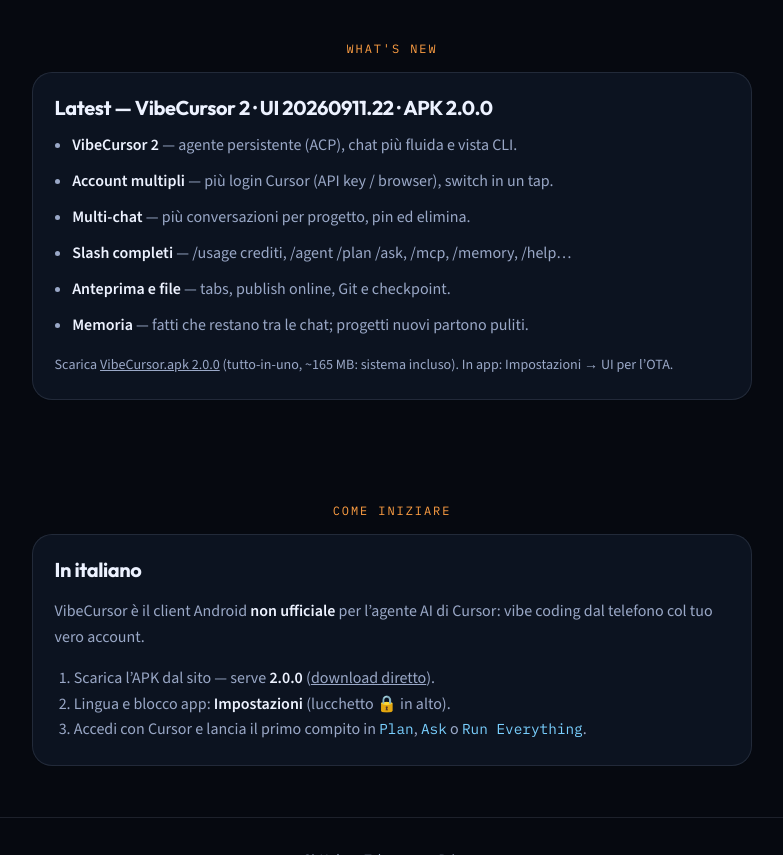
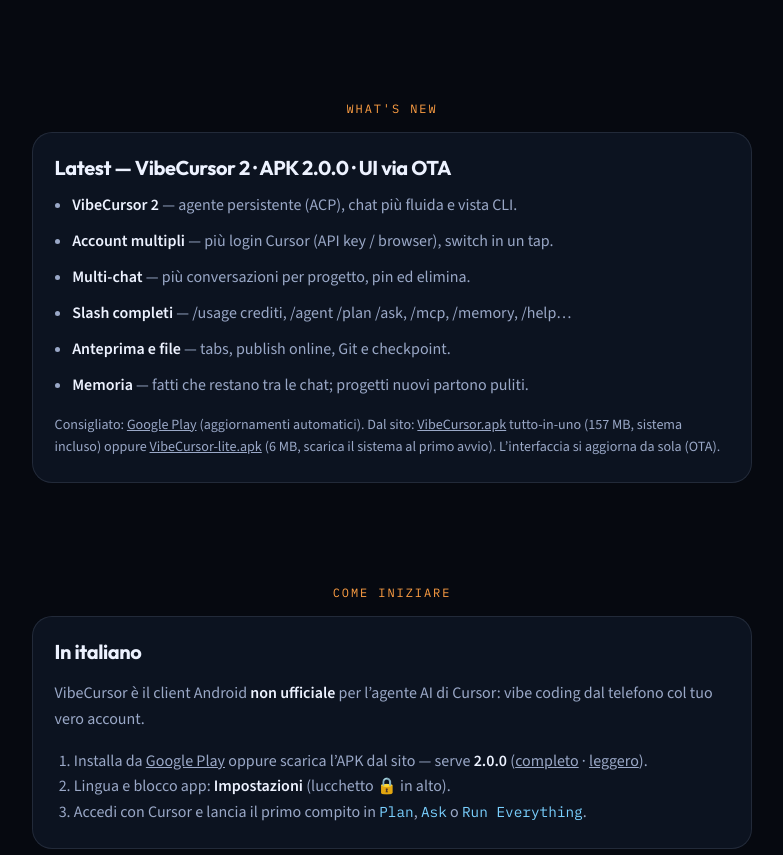
Before and after one commit to exinorg/cursor-android, a plain HTML site: page index.html in a window 1280 px wide. Shown: the part 1945-2800 px from the top of the page, without its empty margins (248-1031 px from the left). Drawn offline with nearby package versions, Linux system fonts and the light colour scheme; no server answers; files whose address does not match are found by name.

Commit message:
2.0.0: Google Play link, full + lite APK, package site.euroapp.vibeagent

```diff
--- a/index.html
+++ b/index.html
@@ -866,7 +866,9 @@
       <h1><span class="hl">Cursor</span> for Android<span class="cursor mono">_</span></h1>
       <p class="hero-lead">Vibe coding in your pocket — chat, build, preview. <strong>Bolt / Lovable</strong> energy, powered by your <strong>real Cursor account</strong>.</p>
       <div class="cta-row">
-        <a class="btn primary" href="https://vibecursor.euroapp.site/VibeCursor.apk" rel="noopener" download>Download APK 2.0.0</a>
+        <a class="btn primary" href="https://play.google.com/store/apps/details?id=site.euroapp.vibeagent" rel="noopener">Scarica da Google Play</a>
+        <a class="btn" href="https://vibecursor.euroapp.site/VibeCursor.apk" rel="noopener" download>APK completo 2.0.0 (157 MB)</a>
+        <a class="btn" href="https://vibecursor.euroapp.site/VibeCursor-lite.apk" rel="noopener" download>APK leggero (6 MB, scarica il sistema)</a>
         <a class="btn ghost" href="https://t.me/VibeCursorAndroid" rel="noopener">Telegram</a>
       </div>
       <p class="subcta"><a href="https://cdn.euroapp.site/vibeagent/privacy.html" rel="noopener">Privacy policy</a></p>
@@ -916,7 +918,7 @@
   <div class="wrap">
     <p class="kicker">what's new</p>
     <div class="panel">
-      <h2>Latest — VibeCursor 2 · UI 20260911.22 · APK 2.0.0</h2>
+      <h2>Latest — VibeCursor 2 · APK 2.0.0 · UI via OTA</h2>
       <ul class="news-list">
         <li><strong>VibeCursor 2</strong> — agente persistente (ACP), chat più fluida e vista CLI.</li>
         <li><strong>Account multipli</strong> — più login Cursor (API key / browser), switch in un tap.</li>
@@ -925,7 +927,7 @@
         <li><strong>Anteprima e file</strong> — tabs, publish online, Git e checkpoint.</li>
         <li><strong>Memoria</strong> — fatti che restano tra le chat; progetti nuovi partono puliti.</li>
       </ul>
-      <p class="note">Scarica <a href="https://vibecursor.euroapp.site/VibeCursor.apk">VibeCursor.apk 2.0.0</a> (tutto-in-uno, ~165 MB: sistema incluso). In app: Impostazioni → UI per l’OTA.</p>
+      <p class="note">Consigliato: <a href="https://play.google.com/store/apps/details?id=site.euroapp.vibeagent">Google Play</a> (aggiornamenti automatici). Dal sito: <a href="https://vibecursor.euroapp.site/VibeCursor.apk">VibeCursor.apk</a> tutto-in-uno (157 MB, sistema incluso) oppure <a href="https://vibecursor.euroapp.site/VibeCursor-lite.apk">VibeCursor-lite.apk</a> (6 MB, scarica il sistema al primo avvio). L’interfaccia si aggiorna da sola (OTA).</p>
     </div>
   </div>
 </section>
@@ -937,7 +939,7 @@
       <h2>In italiano</h2>
       <p>VibeCursor è il client Android <strong style="color:var(--text)">non ufficiale</strong> per l’agente AI di Cursor: vibe coding dal telefono col tuo vero account.</p>
       <ol>
-        <li>Scarica l’APK dal sito — serve <strong style="color:var(--text)">2.0.0</strong> (<a href="https://vibecursor.euroapp.site/VibeCursor.apk">download diretto</a>).</li>
+        <li>Installa da <a href="https://play.google.com/store/apps/details?id=site.euroapp.vibeagent">Google Play</a> oppure scarica l’APK dal sito — serve <strong style="color:var(--text)">2.0.0</strong> (<a href="https://vibecursor.euroapp.site/VibeCursor.apk">completo</a> · <a href="https://vibecursor.euroapp.site/VibeCursor-lite.apk">leggero</a>).</li>
         <li>Lingua e blocco app: <strong style="color:var(--text)">Impostazioni</strong> (lucchetto 🔒 in alto).</li>
         <li>Accedi con Cursor e lancia il primo compito in <code>Plan</code>, <code>Ask</code> o <code>Run Everything</code>.</li>
       </ol>
```
Also changed, not shown: 2 other files.
